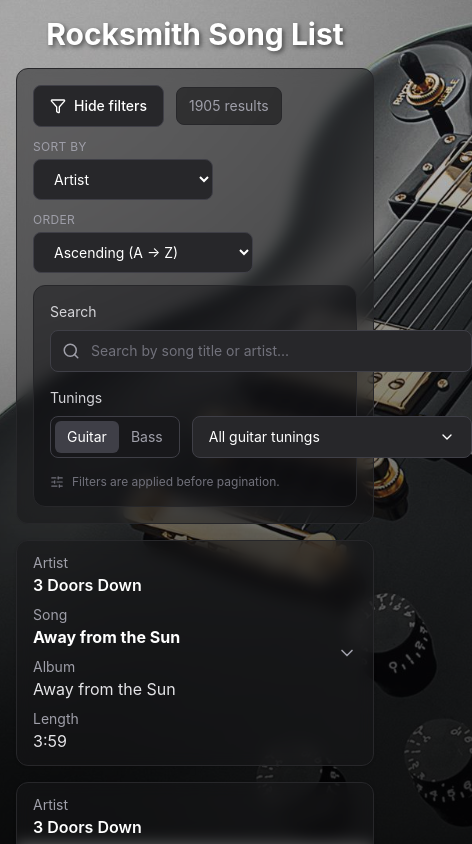
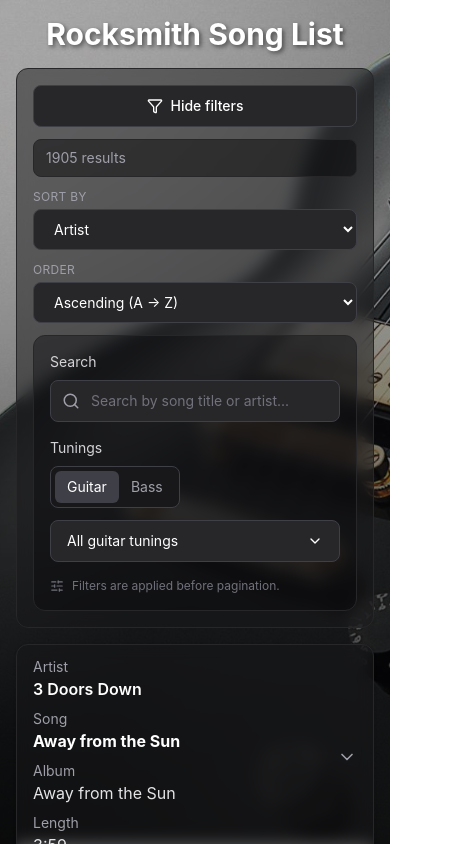
Before and after one commit to 7imio/rocksmith-viewer, a React (Vite) app: page / in a window 390 px wide. Both pictures are taken after a click on the button "Show filters". Shown: the top 844 px of the page, 472 px wide, since content can reach past the window. Built offline with nearby package versions, Linux system fonts and the light colour scheme.

Commit message:
fixed css

```diff
--- a/src/Components/Songs/SearchBar.tsx
+++ /dev/null
@@ -1,35 +0,0 @@
-import { Search } from "lucide-react";
-interface SearchBarProps {
-  value: string;
-  onChange: (value: string) => void;
-  totalResults: number;
-}
-
-const SearchBar = ({ value, onChange, totalResults }: SearchBarProps) => {
-  return (
-    <div className="rounded-xl border border-zinc-800 bg-zinc-900/50 p-4">
-      <div className="flex flex-col gap-3 md:flex-row md:items-center md:justify-between">
-        <div className="relative w-full md:max-w-xl">
-          <Search
-            size={18}
-            className="pointer-events-none absolute left-3 top-1/2 -translate-y-1/2 text-zinc-400"
-          />
-
-          <input
-            type="text"
-            value={value}
-            onChange={(e) => onChange(e.target.value)}
-            placeholder="Search by song title or artist..."
-            className="w-full rounded-lg border border-zinc-700 bg-zinc-800 py-2.5 pl-10 pr-4 text-sm text-white outline-none transition placeholder:text-zinc-500 focus:border-zinc-500"
-          />
-        </div>
-
-        <p className="text-sm text-zinc-400">
-          {totalResults} result{totalResults > 1 ? "s" : ""}
-        </p>
-      </div>
-    </div>
-  );
-};
-
-export default SearchBar;
--- a/src/Components/Songs/SongCard.tsx
+++ b/src/Components/Songs/SongCard.tsx
@@ -139,7 +139,7 @@
                         key={`${song.id}-${arrangement.type}-${index}`}
                         className="rounded-lg border border-zinc-800 bg-zinc-950/50 p-3"
                       >
-                        <div className="grid grid-cols-[120px_80px_1fr] items-start gap-4">
+                        <div className="grid grid-cols-1 gap-4 sm:grid-cols-[120px_80px_minmax(0,1fr)] sm:items-start">
                           {/* TYPE */}
                           <div>
                             <p className="text-xs text-zinc-400 uppercase">
--- a/src/Components/Songs/SongsToolbar.tsx
+++ b/src/Components/Songs/SongsToolbar.tsx
@@ -69,13 +69,13 @@
         } selected`;
 
   return (
-    <div className="space-y-3 rounded-xl border border-zinc-800 bg-zinc-900/50 backdrop-blur-sm p-4">
+    <div className="space-y-3 rounded-xl border border-zinc-800 bg-zinc-900/50 p-4 backdrop-blur-sm">
       <div className="flex flex-col gap-3 lg:flex-row lg:items-center lg:justify-between">
-        <div className="flex flex-wrap items-center gap-3">
+        <div className="flex flex-col gap-3 sm:flex-row sm:flex-wrap sm:items-center">
           <button
             type="button"
             onClick={() => setIsFiltersOpen((prev) => !prev)}
-            className="inline-flex items-center gap-2 rounded-lg border border-zinc-700 bg-zinc-800 px-4 py-2.5 text-sm font-medium text-white transition hover:bg-zinc-700"
+            className="inline-flex w-full items-center justify-center gap-2 rounded-lg border border-zinc-700 bg-zinc-800 px-4 py-2.5 text-sm font-medium text-white transition hover:bg-zinc-700 sm:w-auto"
           >
             <Filter size={16} />
             {isFiltersOpen ? "Hide filters" : "Show filters"}
@@ -86,8 +86,8 @@
           </div>
         </div>
 
-        <div className="flex flex-wrap items-center gap-3">
-          <div className="min-w-45">
+        <div className="grid w-full grid-cols-1 gap-3 lg:flex lg:w-auto lg:flex-wrap lg:items-end">
+          <div className="w-full min-w-0 lg:min-w-45">
             <label className="mb-1 block text-xs uppercase tracking-wide text-zinc-400">
               Sort by
             </label>
@@ -105,7 +105,7 @@
             </select>
           </div>
 
-          <div className="min-w-55">
+          <div className="w-full min-w-0 lg:min-w-55">
             <label className="mb-1 block text-xs uppercase tracking-wide text-zinc-400">
               Order
             </label>
@@ -126,10 +126,10 @@
       {isFiltersOpen && (
         <div className="space-y-4 rounded-xl border border-zinc-800 bg-zinc-950/40 p-4">
           <div className="grid gap-4 xl:grid-cols-[1fr_auto] xl:items-end">
-            <div>
+            <div className="min-w-0">
               <label className="mb-2 block text-sm text-zinc-300">Search</label>
 
-              <div className="relative">
+              <div className="relative min-w-0">
                 <Search
                   size={18}
                   className="pointer-events-none absolute left-3 top-1/2 -translate-y-1/2 text-zinc-400"
@@ -140,16 +140,16 @@
                   value={search}
                   onChange={(e) => onSearchChange(e.target.value)}
                   placeholder="Search by song title or artist..."
-                  className="w-full rounded-lg border border-zinc-700 bg-zinc-800 py-2.5 pl-10 pr-4 text-sm text-white outline-none transition placeholder:text-zinc-500 focus:border-zinc-500"
+                  className="w-full min-w-0 rounded-lg border border-zinc-700 bg-zinc-800 py-2.5 pl-10 pr-4 text-sm text-white outline-none transition placeholder:text-zinc-500 focus:border-zinc-500"
                 />
               </div>
             </div>
 
-            <div className="space-y-2">
+            <div className="min-w-0 space-y-2">
               <label className="block text-sm text-zinc-300">Tunings</label>
 
-              <div className="flex items-center gap-3">
-                <div className="inline-flex rounded-lg border border-zinc-700 bg-zinc-900 p-1">
+              <div className="flex flex-col gap-3 md:flex-row md:items-center">
+                <div className="inline-flex w-fit rounded-lg border border-zinc-700 bg-zinc-900 p-1">
                   <button
                     type="button"
                     onClick={() => setActiveInstrument("guitar")}
@@ -175,6 +175,7 @@
                   </button>
                 </div>
 
+                <div className="w-full min-w-0 md:w-auto md:flex-1">
                   <TuningDropdown
                     label={tuningSummary}
                     tunings={displayedTunings}
@@ -192,6 +193,7 @@
                 </div>
               </div>
             </div>
+          </div>
 
           <div className="flex items-center gap-2 text-xs text-zinc-500">
             <SlidersHorizontal size={14} />
--- a/src/Components/Songs/TuningDropdown.tsx
+++ b/src/Components/Songs/TuningDropdown.tsx
@@ -41,13 +41,13 @@
   }, []);
 
   return (
-    <div ref={wrapperRef} className="relative min-w-70">
+    <div ref={wrapperRef} className="relative w-full min-w-0 md:min-w-70">
       <button
         type="button"
         onClick={() => setIsOpen((prev) => !prev)}
-        className="flex w-full items-center justify-between gap-3 rounded-lg border border-zinc-700 bg-zinc-800 px-4 py-2.5 text-left text-sm text-white transition hover:bg-zinc-700"
+        className="flex w-full min-w-0 items-center justify-between gap-3 rounded-lg border border-zinc-700 bg-zinc-800 px-4 py-2.5 text-left text-sm text-white transition hover:bg-zinc-700"
       >
-        <span className="truncate">{label}</span>
+        <span className="min-w-0 flex-1 truncate">{label}</span>
         <ChevronDown
           size={16}
           className={`shrink-0 transition-transform ${
@@ -57,7 +57,7 @@
       </button>
 
       {isOpen && (
-        <div className="absolute right-0 z-100 mt-2 w-full overflow-hidden rounded-xl border border-zinc-700 bg-zinc-900 shadow-2xl">
+        <div className="absolute left-0 right-0 z-100 mt-2 w-full overflow-hidden rounded-xl border border-zinc-700 bg-zinc-900 shadow-2xl">
           <div className="flex items-center justify-between gap-2 border-b border-zinc-800 p-3">
             <button
               type="button"
@@ -91,12 +91,12 @@
                     key={`${tuning.instrument}-${tuning.name}`}
                     type="button"
                     onClick={() => onToggleTuning(tuning.name)}
-                    className="flex w-full items-center justify-between gap-3 rounded-md px-3 py-2 text-left text-sm text-zinc-200 transition hover:bg-zinc-800"
+                    className="flex w-full min-w-0 items-center justify-between gap-3 rounded-md px-3 py-2 text-left text-sm text-zinc-200 transition hover:bg-zinc-800"
                   >
-                    <span className="truncate">{tuning.name}</span>
+                    <span className="min-w-0 truncate">{tuning.name}</span>
 
                     <span
-                      className={`inline-flex h-5 w-5 items-center justify-center rounded border ${
+                      className={`inline-flex h-5 w-5 shrink-0 items-center justify-center rounded border ${
                         isChecked
                           ? "border-zinc-300 bg-zinc-200 text-black"
                           : "border-zinc-600 bg-transparent text-transparent"
```
Lines whose indentation alone changed are shown as unchanged.
